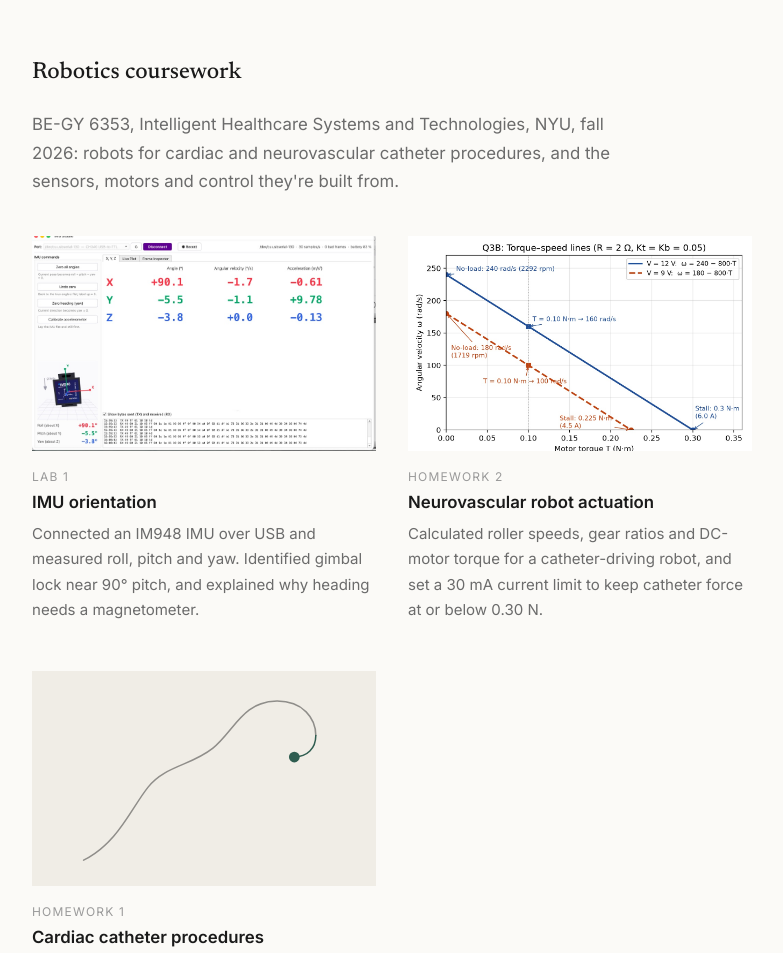
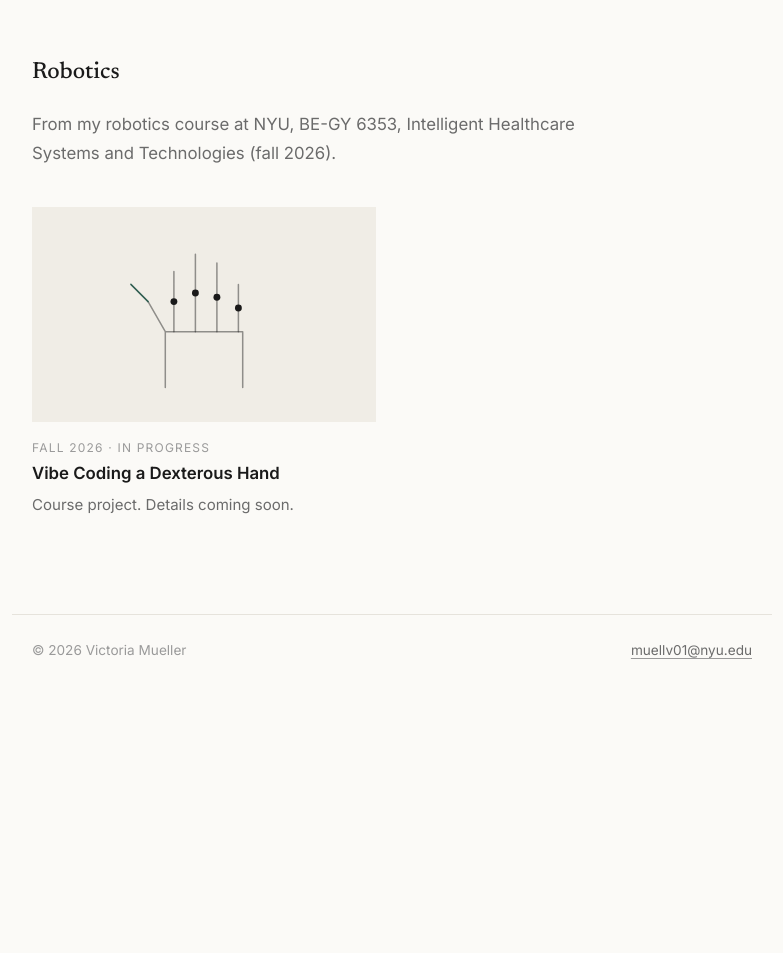
Before and after one commit to VictoriaMuellerNYU/VictoriaMuellerNYU.github.io, a plain HTML site: page projects.html in a window 1280 px wide. Shown: the part 1695-2648 px from the top of the page, without its empty margins (248-1031 px from the left). After the commit the page ends 2405 px from the top, so only its background shows below. Drawn offline with Linux system fonts and the light colour scheme.

Commit message:
Replace robotics homework with Dexterous Hand project placeholder
Co-Authored-By: Claude Opus 5.5 <noreply@anthropic.com>

```diff
--- a/projects.html
+++ b/projects.html
@@ -25,7 +25,7 @@
 
   <main class="wrap">
     <h1>Projects</h1>
-    <p class="intro">Research in computational psychiatry and affective computing, and coursework from a robotics course on intelligent healthcare systems.</p>
+    <p class="intro">Research in computational psychiatry and affective computing, and a robotics project.</p>
 
     <h2 id="research">Research</h2>
     <div class="projects">
@@ -112,35 +112,21 @@
       </article>
     </div>
 
-    <h2 id="coursework">Robotics coursework</h2>
-    <p class="intro">BE-GY 6353, Intelligent Healthcare Systems and Technologies, NYU, fall 2026: robots for cardiac and neurovascular catheter procedures, and the sensors, motors and control they're built from.</p>
+    <h2 id="coursework">Robotics</h2>
+    <p class="intro">From my robotics course at NYU, BE-GY 6353, Intelligent Healthcare Systems and Technologies (fall 2026).</p>
     <div class="projects">
-
-      <article class="project">
-        <div class="cover"><img src="images/imu-lab.jpg" alt="IMU Studio showing roll +90.1° after turning the IMU about its X axis" loading="lazy"></div>
-        <span class="label">Lab 1</span>
-        <h3>IMU orientation</h3>
-        <p>Connected an IM948 IMU over USB and measured roll, pitch and yaw. Identified gimbal lock near 90° pitch, and explained why heading needs a magnetometer.</p>
-      </article>
-
-      <article class="project">
-        <div class="cover"><img src="images/motor-torque.jpg" alt="Torque–speed lines of a DC motor at 12 V and 9 V" loading="lazy"></div>
-        <span class="label">Homework 2</span>
-        <h3>Neurovascular robot actuation</h3>
-        <p>Calculated roller speeds, gear ratios and DC-motor torque for a catheter-driving robot, and set a 30 mA current limit to keep catheter force at or below 0.30 N.</p>
-      </article>
-
       <article class="project">
         <div class="cover" aria-hidden="true">
-          <svg viewBox="0 0 160 100" preserveAspectRatio="xMidYMid slice" fill="none" stroke="#1a1a1a" stroke-opacity=".45" stroke-width="1.5" stroke-linecap="round">
-            <path d="M24 88C40 80 46 64 54 54s20-10 30-18 14-22 30-22c12 0 18 8 18 16"/>
-            <path d="M132 30c0 6-4 10-10 10" stroke="#2f5d50" stroke-opacity="1"/>
-            <circle cx="122" cy="40" r="2.5" fill="#2f5d50" stroke="none"/>
+          <svg viewBox="0 0 160 100" preserveAspectRatio="xMidYMid slice" fill="none" stroke="#1a1a1a" stroke-opacity=".45" stroke-width="1.5" stroke-linecap="round" stroke-linejoin="round">
+            <path d="M62 84V58l-8-14M62 58h36v26"/>
+            <path d="M66 58V30M76 58V22M86 58V26M96 58V36"/>
+            <circle cx="66" cy="44" r="1.6" fill="#1a1a1a" stroke="none"/><circle cx="76" cy="40" r="1.6" fill="#1a1a1a" stroke="none"/><circle cx="86" cy="42" r="1.6" fill="#1a1a1a" stroke="none"/><circle cx="96" cy="47" r="1.6" fill="#1a1a1a" stroke="none"/>
+            <path d="M54 44l-8-8" stroke="#2f5d50" stroke-opacity="1"/>
           </svg>
         </div>
-        <span class="label">Homework 1</span>
-        <h3>Cardiac catheter procedures</h3>
-        <p>Compared PCI, TAVR, TMVR and AF ablation by clinical target, access route and device, and the degrees of freedom a robot must control for each.</p>
+        <span class="label">Fall 2026 · In progress</span>
+        <h3>Vibe Coding a Dexterous Hand</h3>
+        <p>Course project. Details coming soon.</p>
       </article>
     </div>
   </main>
```
Also changed, not shown: index.html (+1 -1 lines), images/imu-lab.jpg (deleted), images/motor-torque.jpg (deleted).
